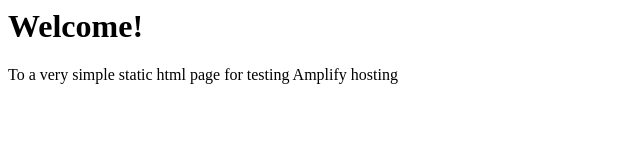
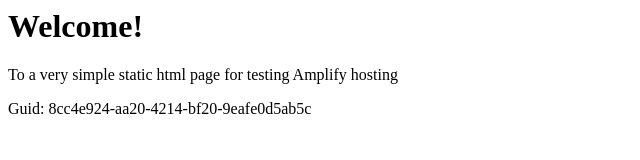
Before and after one commit to aws-aemilia-mxp/Github-PR-Commit-Integration-Test-DoNotTouch-Gith-P5X5MO5I-v1-prod-eu-south-1, a website: page src/index.html in a window 1280 px wide. Shown: the whole page, without its empty margins (0-640 px from the left). Drawn offline with Linux system fonts and the light colour scheme.

Commit message:
commit from integ tests

```diff
--- a/src/index.html
+++ b/src/index.html
@@ -1,3 +1,5 @@
+
+
 <html lang="en">
 
 <head>
@@ -10,6 +12,6 @@
 <body>
     <h1>Welcome!</h1>
     <p>To a very simple static html page for testing Amplify hosting</p>
-</body>
+    <p>Guid: 8cc4e924-aa20-4214-bf20-9eafe0d5ab5c</p></body>
 
 </html>
```
